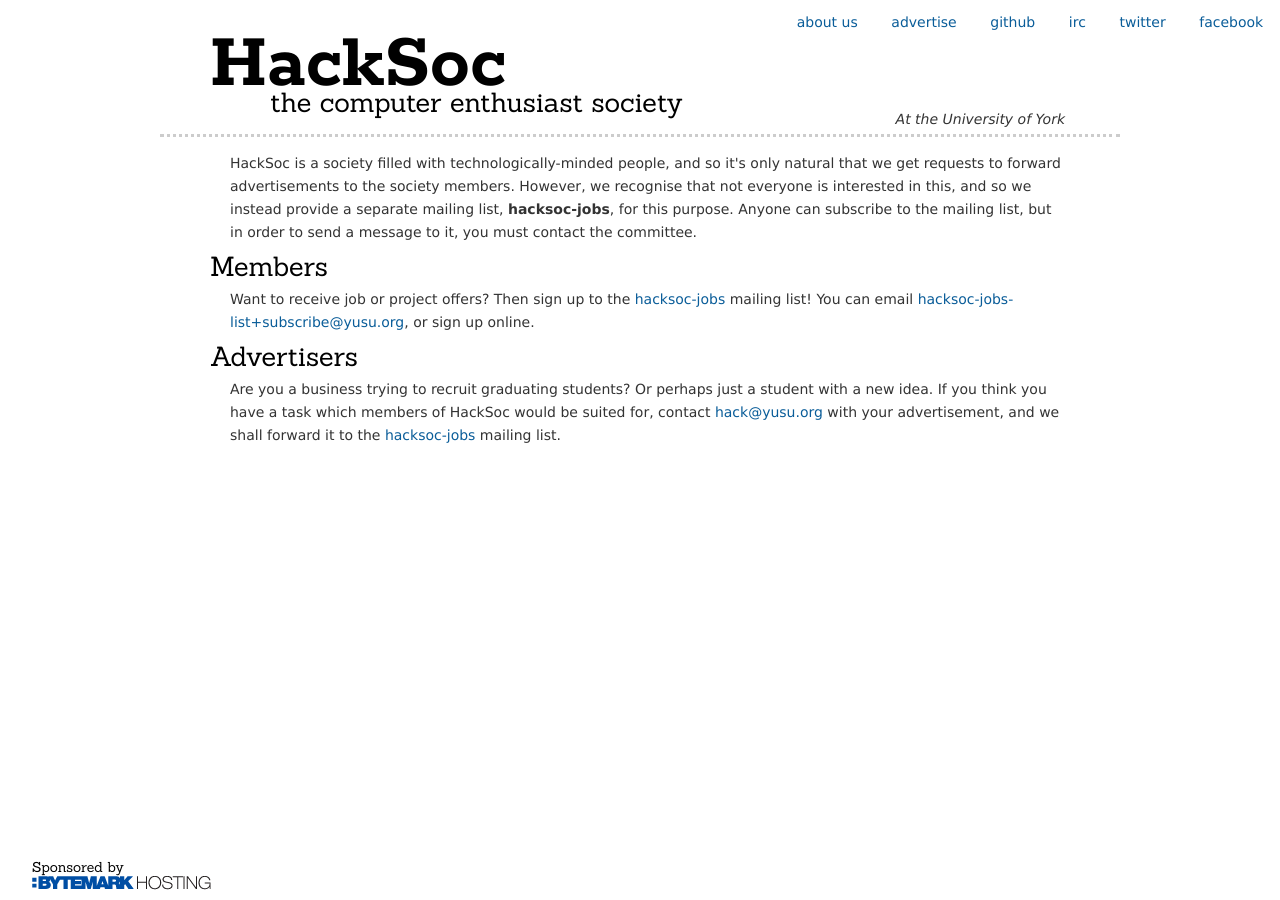
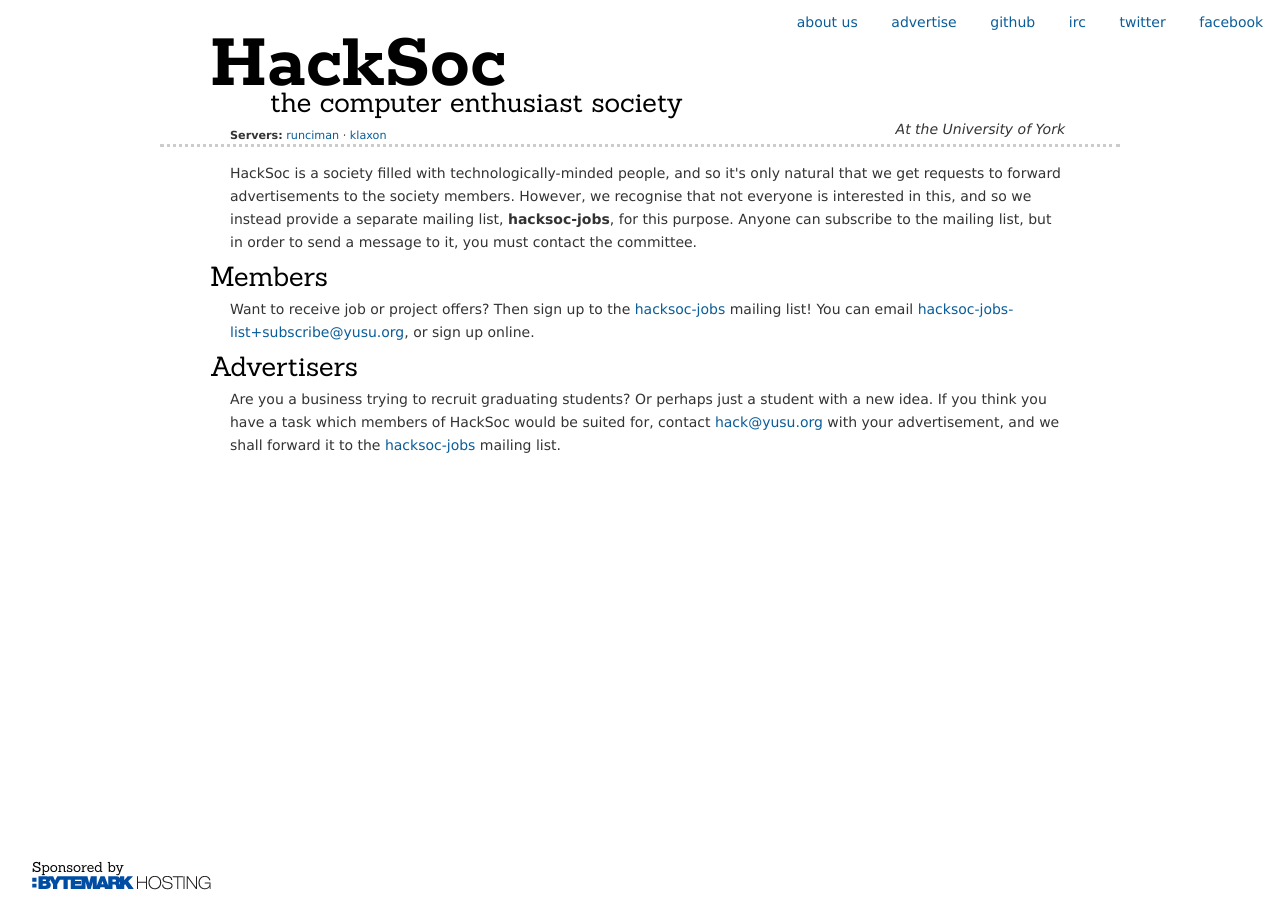
Before and after one commit to HackSoc/hacksoc.org, a Jekyll site: the page built from advertise.html, in a window 1280 px wide. Built offline with Jekyll 4.4.1, drawn with Linux system fonts in a browser that asks for light colours; some web fonts are replaced.

Commit message:
Add a server list to the header

```diff
--- a/_layouts/wrapper.html
+++ b/_layouts/wrapper.html
@@ -28,7 +28,13 @@
           </ul>
         </nav>
 
-        <p>At the University of York</p>
+        <p id="server_list">
+          <strong>Servers:</strong>
+          <a href="http://runciman.hacksoc.org">runciman</a> &middot;
+          <a href="http://klaxon.hacksoc.org">klaxon</a>
+        </p>
+
+        <p id="uni">At the University of York</p>
       </header>
 
       <div id="main">
--- a/index.html
+++ b/index.html
@@ -4,7 +4,7 @@ layout: wrapper
 
 <iframe src="https://www.google.com/calendar/embed?title=HackSoc%20Activites&amp;showPrint=0&amp;showTabs=0&amp;showCalendars=0&amp;mode=AGENDA&amp;height=600&amp;wkst=2&amp;bgcolor=%23FFFFFF&amp;src=hack%40yusu.org&amp;color=%23875509&amp;ctz=Europe%2FLondon" style=" border-width:0 " width="900" height="290" frameborder="0" scrolling="no"></iframe>
 
-<p class="meta">
+<p id="calendar_links">
   <strong>Subscribe:</strong>
   <a href="http://www.google.com/calendar/feeds/hack%40yusu.org/public/basic">xml</a> &middot;
   <a href="http://www.google.com/calendar/ical/hack%40yusu.org/public/basic.ics">ical</a> &middot;
--- a/style.css
+++ b/style.css
@@ -27,7 +27,8 @@ li { padding:0.2em;}
 
 header { padding: 20px 50px 15px 50px; border-bottom: dotted #ccc 3px; }
 header h2 { margin: 10px 0 0 60px; }
-header p { float: right; margin: -16px 0; font-style: italic }
+header #uni { float: right; margin: -16px 0; font-style: italic }
+header p { height: 0 }
 
 nav { position: absolute; top: 0; right: 0 }
 nav ul { list-style-type: none; padding: 0; margin: 0 }
@@ -60,7 +61,8 @@ article header { padding: 0 0 6px 0 }
 .box { float: left; width: 25% }
 .box ol { list-style-type: none; margin: 0; padding: 0 }
 p.nothing { font-style: italic }
-p.meta { font-size: 0.8em }
+
+#server_list, #calendar_links { font-size: 0.8em }
 
 .infobox { width: 66%; clear: both; margin-top: 15px; margin-bottom: 32px; /*border: 1px solid #000*/ }
 .alternate { float: right; text-align: right }
```
